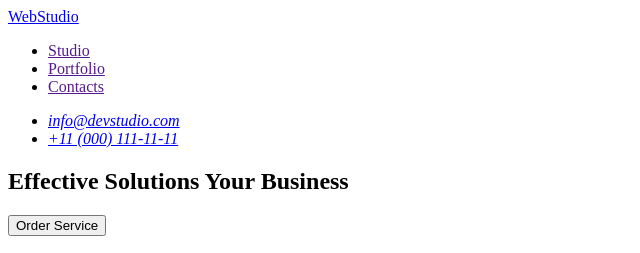
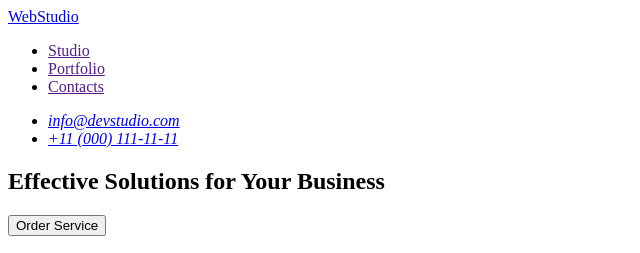
Before and after one commit to Zakhark0/goit-markup-hw-01, a plain HTML site: page index.html in a window 1280 px wide. Shown: the top 253 px of the page, 0-640 px from the left. Drawn offline with Linux system fonts and the light colour scheme.

Commit message:
правки_1209417892479

```diff
--- a/index.html
+++ b/index.html
@@ -25,7 +25,7 @@
   </header>
   <main>
     <section>
-      <h1> Effective Solutions Your Business </h1>
+      <h1> Effective Solutions for Your Business </h1>
       <button type=button> Order Service </button>
     </section>
     <section>
```
